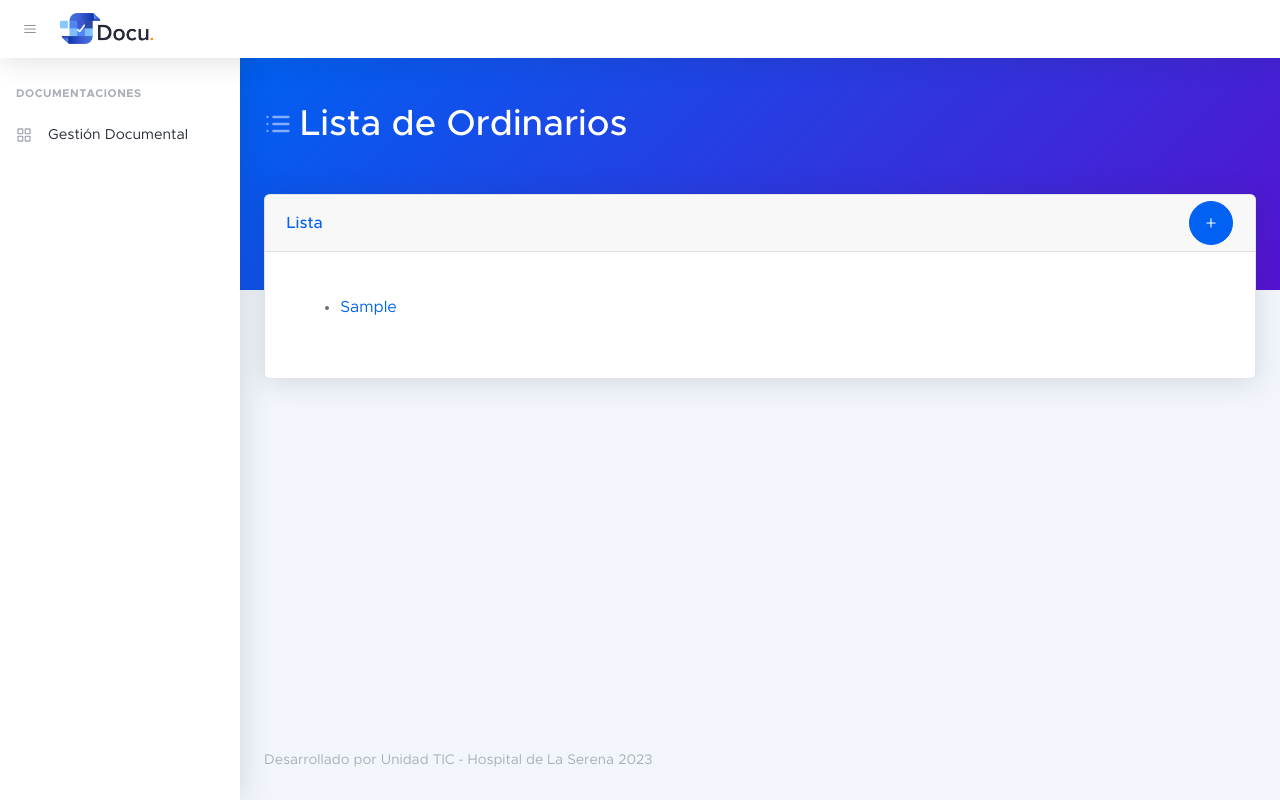
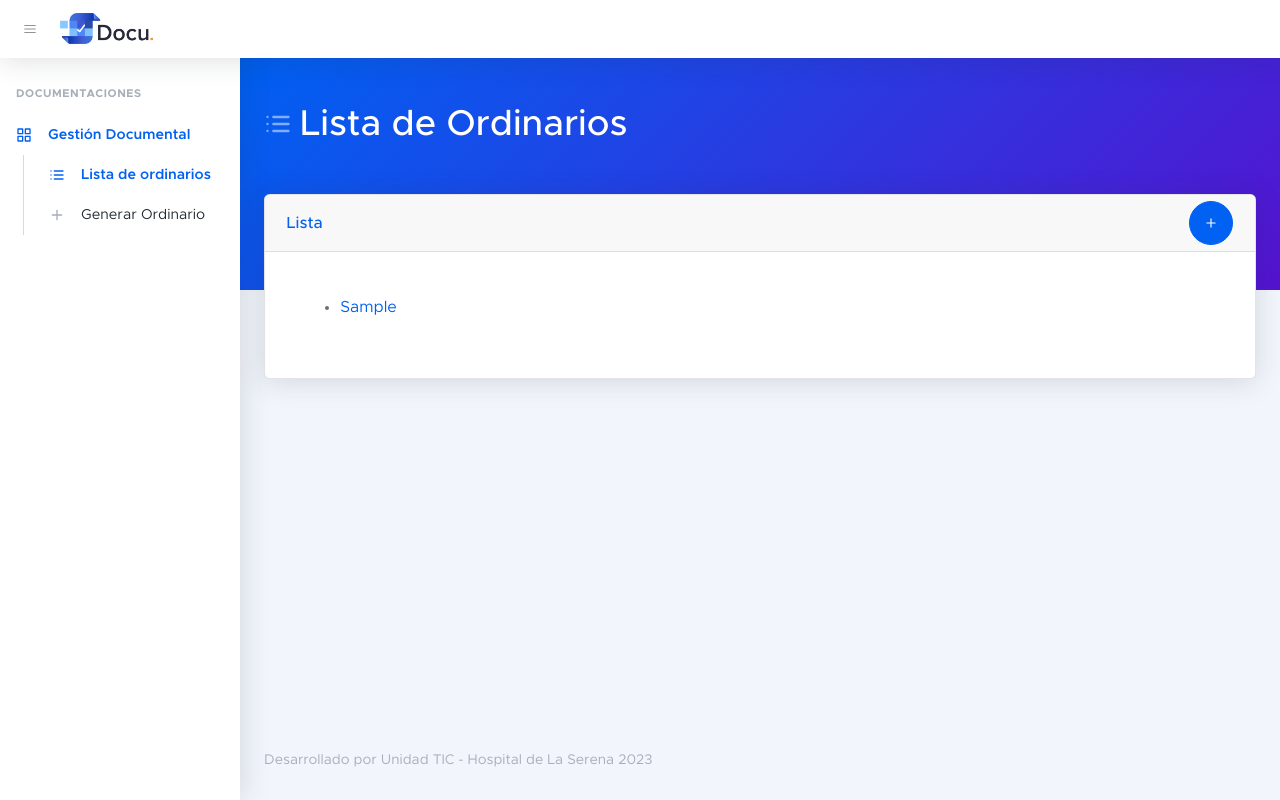
Before and after one commit to peimando/documents_maker_project, a Django app: template docu/website/templates/website/ordinario/list_ordinario.html in a window 1280 px wide. Run offline with Django 5.2, Linux system fonts and the light colour scheme; tables that the repository leaves empty hold one stand-in row (values such as "Sample post"); the template is opened without the code that fills it: values that come from a table or form of the project are taken from there, most other values are stand-ins (such as "Sample title", 1, 10 or a date in 2020); some libraries are stand-ins or nearby versions.

Commit message:
Corrección de url_name => list_ordinarios

```diff
--- a/docu/website/templates/website/partial/sidenav.html
+++ b/docu/website/templates/website/partial/sidenav.html
@@ -13,7 +13,7 @@
             </a>
             <div class="collapse" id="collapseOrdinarios" data-bs-parent="#accordionSidenav">
                 <nav class="sidenav-menu-nested nav accordion" id="accordionSidenavPages">
-                    <a class="nav-link" href="{% url 'website:list_ordinarios' %}" url_name="website:list_ordinario">
+                    <a class="nav-link" href="{% url 'website:list_ordinarios' %}" url_name="website:list_ordinarios">
                         <!-- Icon -->
                         <div class="nav-link-icon">
                             <i data-feather="list"></i>
@@ -25,7 +25,7 @@
                         <div class="nav-link-icon">
                             <i data-feather="plus"></i>
                         </div>
-                        Agregar ordinario
+                        Generar Ordinario
                     </a>
                 </nav>
             </div>
```
